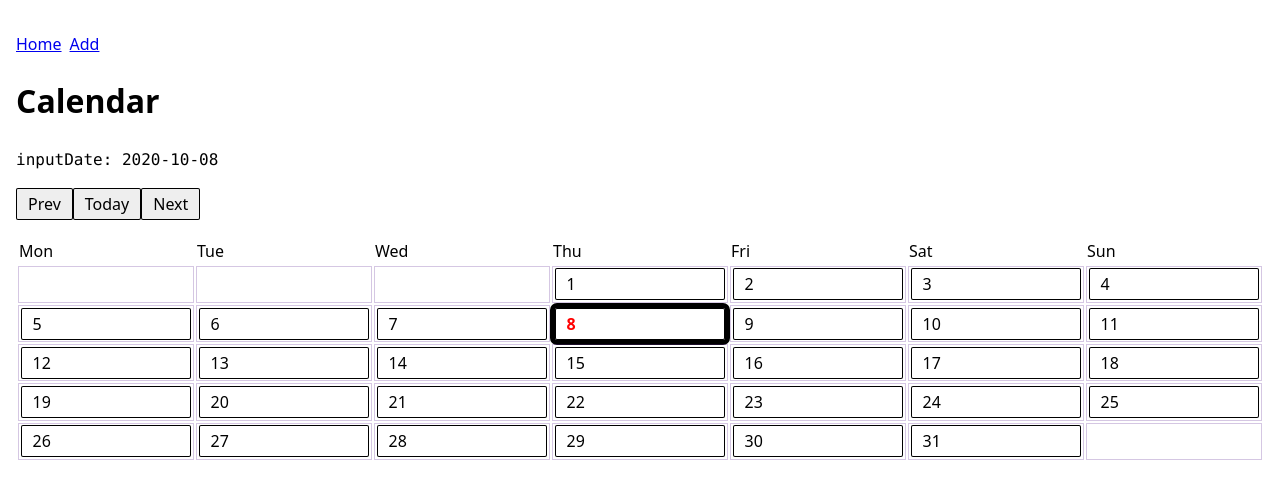
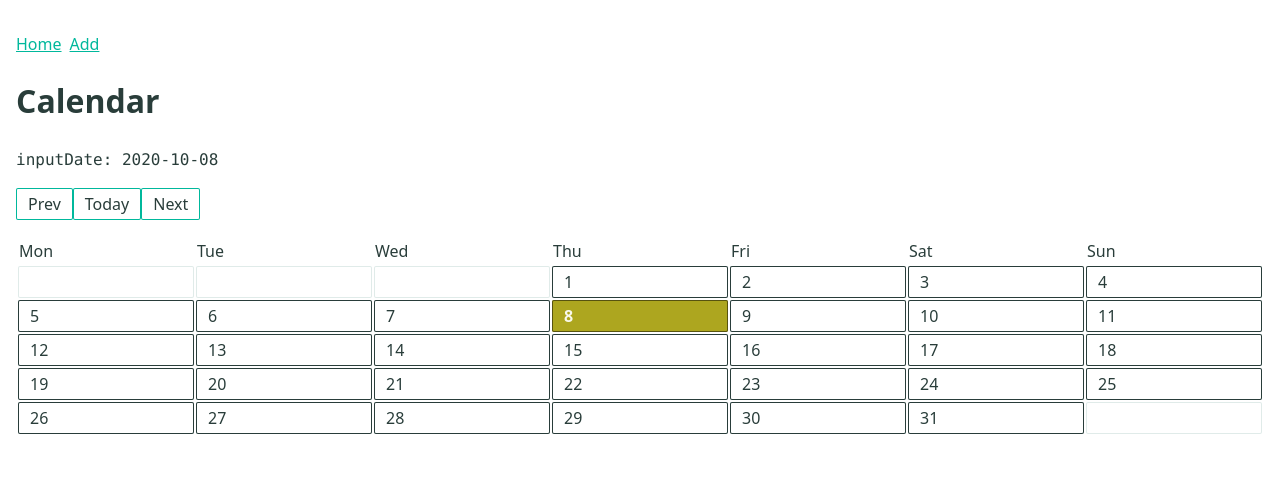
Before and after one commit to scsskid/salary-plus-v2, a React app: page / in a window 1280 px wide. Both pictures are taken after a click on the button "Insert Sample Data". Built offline with nearby package versions, Linux system fonts and the light colour scheme; some packages are replaced by stand-ins of ours.

Commit message:
basic colors

```diff
--- /dev/null
+++ b/src/css/base/colors.css
@@ -0,0 +1,39 @@
+:root {
+  --hue-main: 171deg;
+  --hue-accent: 57deg;
+
+  --color-text: hsl(var(--hue-main) 20% 20%);
+  --color-highlight: hsl(var(--hue-main) 100% 44%);
+  --color-link: hsl(var(--hue-main) 100% 36%);
+}
+
+body {
+  color: var(--color-text);
+}
+
+.calendar-date-event {
+  background: var(--color-highlight);
+}
+
+a {
+  color: var(--color-link);
+}
+
+button {
+  box-shadow: inset 0 0 0px 1px var(--color-link);
+  background: #fff;
+}
+
+.calendar-table tbody td {
+  box-shadow: inset 0 0 0 1px hsl(var(--hue-main), 20%, 90%);
+}
+
+.calendar-table button {
+  box-shadow: inset 0 0 0 1px hsl(var(--hue-main), 20%, 20%);
+}
+
+.calendar-table [data-selected='selected'] button {
+  box-shadow: inset 0 0 0 1px hsl(var(--hue-accent), 70%, 20%);
+  color: hsl(var(--hue-accent), 50%, 95%);
+  background: hsl(var(--hue-accent), 70%, 40%);
+}
--- a/src/css/base/misc.css
+++ b/src/css/base/misc.css
@@ -35,7 +35,7 @@ button:focus {
 
 button:focus {
   outline: 2px solid hsl(187deg 100% 50%);
-  outline-offset: 2px;
+  outline-offset: 1px;
 }
 
 /* button:active {
--- a/src/css/components/Calendar.css
+++ b/src/css/components/Calendar.css
@@ -1,5 +1,14 @@
 .calendar-table {
   width: 100%;
+}
+
+.calendar-table tbody td {
+  --color: hsl(0deg 20% 80%);
+  box-shadow: inset 0 0 0 1px var(--color);
+  width: calc(100% / 7);
+  border-radius: 2px;
+  position: relative;
+  height: 2rem;
 }
 
 .calendar-table button {
@@ -7,13 +16,17 @@
   display: block;
   width: 100%;
   text-align: left;
+
+  position: absolute;
+  top: 0;
+  left: 0;
+  right: 0;
+  bottom: 0;
 }
 
-.calendar-table tbody td {
-  border: 1px solid #66339945;
-  width: calc(100% / 7);
-  position: relative;
-  padding: 0.1rem;
+[data-today] button {
+  color: rebeccapurple;
+  font-weight: bold;
 }
 
 [data-records] {
@@ -23,13 +36,9 @@
 }
 
 .calendar-table [data-selected='selected'] button {
-  outline: 5px solid #000;
-  color: red !important;
-}
-
-[data-today] button {
-  color: rebeccapurple;
-  font-weight: bold;
+  --color: hsl(0deg 50% 40%);
+  box-shadow: inset 0 0 0 2px var(--color);
+  color: var(--color);
 }
 
 .calendar-date-event {
--- a/src/css/index.css
+++ b/src/css/index.css
@@ -5,3 +5,5 @@
 @import 'base/misc.css';
 
 @import 'components/Calendar.css';
+
+@import 'base/colors.css';
--- a/src/js/components/CalendarBody.js
+++ b/src/js/components/CalendarBody.js
@@ -89,13 +89,17 @@ function CalendarCell({ dateString, date, updateInputDate, inputDate }) {
     updateInputDate(new Date(rootEl.current.dataset.dateString));
   }
 
+  function onKeyUp() {
+    return;
+  }
+
   return (
     <td
       ref={rootEl}
       data-date-string={dateString}
       data-selected={cellMatchesInputDate ? `selected` : ``}
     >
-      <button onClick={onClick} onKeyUp={onClick}>
+      <button onClick={onClick} onKeyUp={onKeyUp}>
         <span>{date}</span>
         <span data-records></span>
       </button>
```
